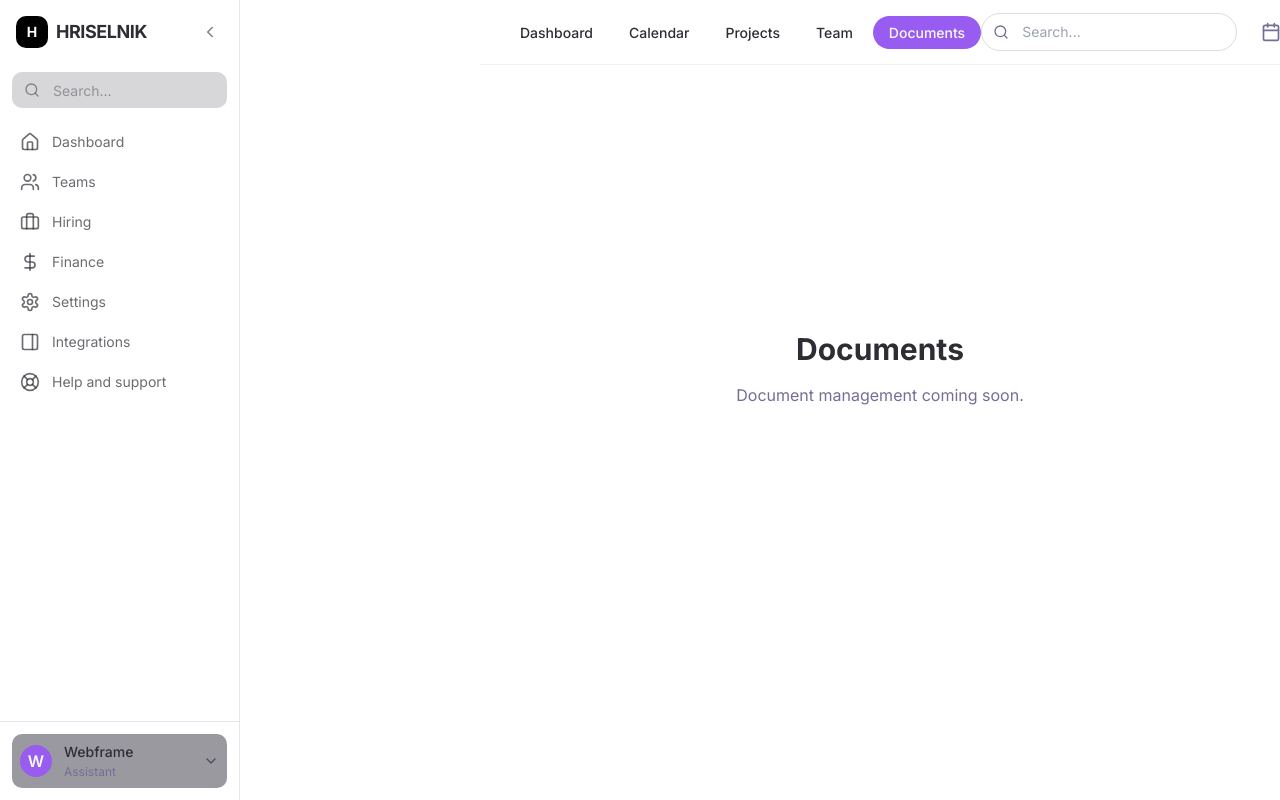
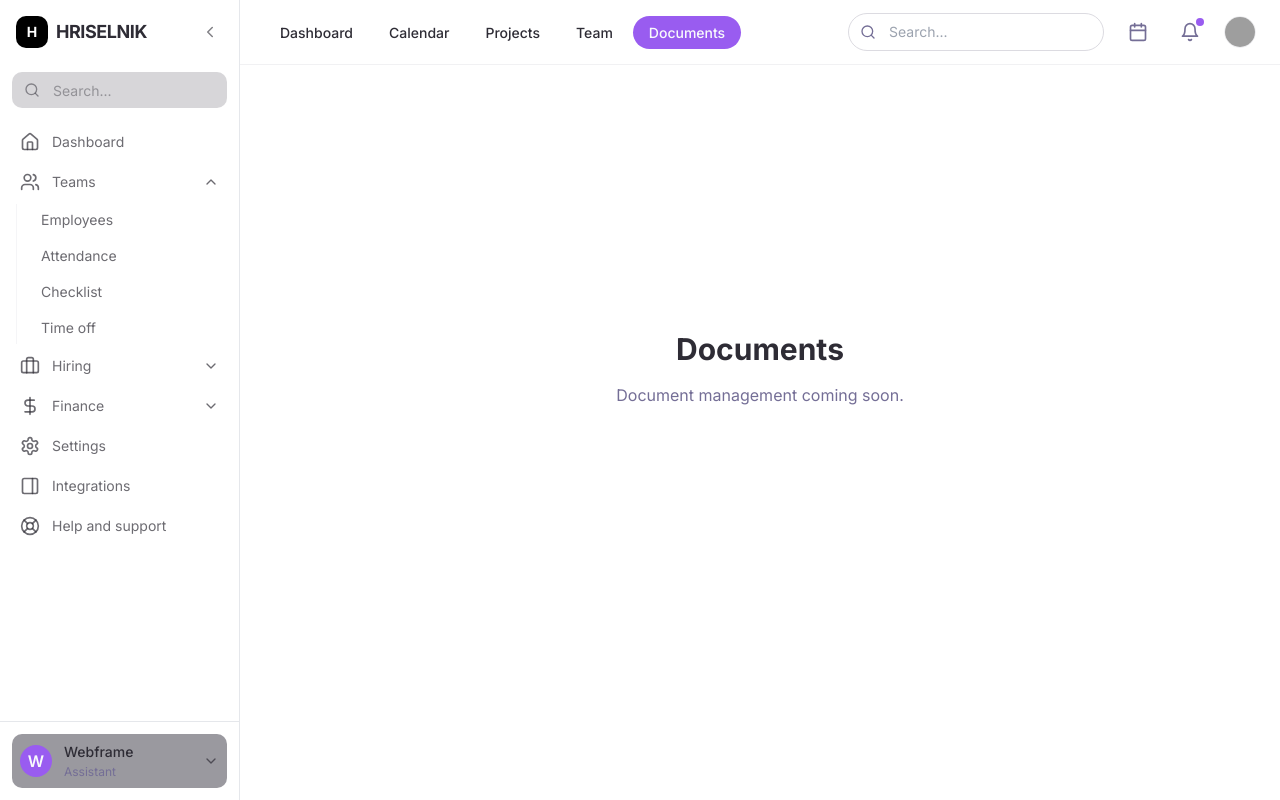
Before and after one commit to MalikMohsin5885/NexHR, a React (Vite) app: page /documents in a window 1280 px wide. Built offline with nearby package versions, Linux system fonts and the light colour scheme; grey boxes are pictures that could not be loaded.

Commit message:
Fix dashboard and sidebar issues
Addresses issues affecting the dashboard and sidebar to ensure proper functionality.

```diff
--- a/src/App.tsx
+++ b/src/App.tsx
@@ -10,6 +10,14 @@ import Team from "./pages/Team";
 import Projects from "./pages/Projects";
 import Documents from "./pages/Documents";
 import NotFound from "./pages/NotFound";
+
+// Create a placeholder component for routes that don't have dedicated pages yet
+const PlaceholderPage = ({ title }: { title: string }) => (
+  <div className="flex flex-col items-center justify-center min-h-[60vh]">
+    <h1 className="text-2xl font-bold mb-4">{title}</h1>
+    <p className="text-muted-foreground">This page is under construction</p>
+  </div>
+);
 
 const queryClient = new QueryClient();
 
@@ -25,6 +33,28 @@ const App = () => (
           <Route path="/team" element={<Team />} />
           <Route path="/projects" element={<Projects />} />
           <Route path="/documents" element={<Documents />} />
+
+          {/* Add routes for sidebar items */}
+          <Route path="/teams" element={<PlaceholderPage title="Teams" />} />
+          <Route path="/employees" element={<PlaceholderPage title="Employees" />} />
+          <Route path="/attendance" element={<PlaceholderPage title="Attendance" />} />
+          <Route path="/checklist" element={<PlaceholderPage title="Checklist" />} />
+          <Route path="/time-off" element={<PlaceholderPage title="Time Off" />} />
+
+          <Route path="/hiring" element={<PlaceholderPage title="Hiring" />} />
+          <Route path="/onboarding" element={<PlaceholderPage title="Onboarding" />} />
+          <Route path="/hiring-handbook" element={<PlaceholderPage title="Hiring Handbook" />} />
+
+          <Route path="/finance" element={<PlaceholderPage title="Finance" />} />
+          <Route path="/payroll" element={<PlaceholderPage title="Payroll" />} />
+          <Route path="/expenses" element={<PlaceholderPage title="Expenses" />} />
+          <Route path="/invoices" element={<PlaceholderPage title="Invoices" />} />
+          <Route path="/payment-information" element={<PlaceholderPage title="Payment Information" />} />
+
+          <Route path="/settings" element={<PlaceholderPage title="Settings" />} />
+          <Route path="/integrations" element={<PlaceholderPage title="Integrations" />} />
+          <Route path="/support" element={<PlaceholderPage title="Help & Support" />} />
+
           <Route path="*" element={<NotFound />} />
         </Routes>
       </BrowserRouter>
--- a/src/components/sidebar/Sidebar.tsx
+++ b/src/components/sidebar/Sidebar.tsx
@@ -25,12 +25,14 @@ const Sidebar: React.FC<SidebarProps> = ({ collapsed, setCollapsed }) => {
   };
 
   const isActive = (path: string) => {
-    return location.pathname === path;
+    return location.pathname === path ||
+           location.pathname.startsWith(path + '/') ||
+           (path !== '/' && location.pathname.startsWith(path));
   };
 
   return (
     <aside className={cn(
-      "flex h-screen flex-col overflow-y-auto bg-sidebar border-r border-sidebar-border transition-all duration-300 ease-in-out",
+      "fixed top-0 left-0 h-screen flex flex-col overflow-y-auto border-r border-sidebar-border transition-all duration-300 ease-in-out bg-white z-30",
       collapsed ? "w-[60px]" : "w-[240px]"
     )}>
       <SidebarHeader collapsed={collapsed} setCollapsed={setCollapsed} />
--- a/src/components/sidebar/SidebarItem.tsx
+++ b/src/components/sidebar/SidebarItem.tsx
@@ -36,8 +36,8 @@ const SidebarItem: React.FC<SidebarItemProps> = ({
           className={cn(
             "w-full flex items-center py-2 px-3 rounded-md text-sm transition-colors",
             active
-              ? "text-sidebar-foreground font-medium"
-              : "text-sidebar-foreground/70 hover:text-sidebar-foreground",
+              ? "text-sidebar-foreground font-medium bg-sidebar-accent/10"
+              : "text-sidebar-foreground/70 hover:text-sidebar-foreground hover:bg-sidebar-accent/5",
             collapsed ? "justify-center" : "justify-between"
           )}
         >
@@ -63,7 +63,7 @@ const SidebarItem: React.FC<SidebarItemProps> = ({
 
           {/* Submenu dropdown for collapsed sidebar */}
           {collapsed && hasSubMenu && (
-            <div className="absolute left-full top-0 ml-2 w-48 bg-sidebar shadow-lg rounded-md py-2 z-50 hidden group-hover:block">
+            <div className="absolute left-full top-0 ml-2 w-48 bg-white shadow-lg rounded-md py-2 z-50 hidden group-hover:block">
               <div className="py-1 px-3 font-medium border-b border-sidebar-border mb-1">
                 {item.title}
               </div>
@@ -72,8 +72,8 @@ const SidebarItem: React.FC<SidebarItemProps> = ({
                   key={subItem.title}
                   to={subItem.path}
                   className={cn(
-                    "flex items-center px-3 py-2 text-sm hover:bg-sidebar-accent/30",
-                    isActive(subItem.path) && "bg-sidebar-accent/50 font-medium"
+                    "flex items-center px-3 py-2 text-sm hover:bg-sidebar-accent/10",
+                    isActive(subItem.path) && "bg-sidebar-accent/20 font-medium text-primary"
                   )}
                 >
                   {subItem.title}
@@ -88,8 +88,8 @@ const SidebarItem: React.FC<SidebarItemProps> = ({
           className={cn(
             "flex items-center py-2 px-3 rounded-md text-sm transition-colors",
             active
-              ? "text-sidebar-foreground font-medium"
-              : "text-sidebar-foreground/70 hover:text-sidebar-foreground",
+              ? "text-sidebar-foreground font-medium bg-sidebar-accent/10"
+              : "text-sidebar-foreground/70 hover:text-sidebar-foreground hover:bg-sidebar-accent/5",
             collapsed && "justify-center"
           )}
         >
--- a/src/components/sidebar/sidebarItems.ts
+++ b/src/components/sidebar/sidebarItems.ts
@@ -8,9 +8,9 @@ import {
   PanelRight,
   LifeBuoy
 } from 'lucide-react';
-import { SidebarItemType } from './types';
+import { SidebarMenuItem } from './types';
 
-export const sidebarItems: SidebarItemType[] = [
+export const sidebarItems: SidebarMenuItem[] = [
   {
     title: 'Dashboard',
     path: '/',
@@ -20,7 +20,7 @@ export const sidebarItems: SidebarItemType[] = [
     title: 'Teams',
     path: '/teams',
     icon: Users,
-    children: [
+    submenu: [
       { title: 'Employees', path: '/employees' },
       { title: 'Attendance', path: '/attendance' },
       { title: 'Checklist', path: '/checklist' },
@@ -31,7 +31,7 @@ export const sidebarItems: SidebarItemType[] = [
     title: 'Hiring',
     path: '/hiring',
     icon: Briefcase,
-    children: [
+    submenu: [
       { title: 'Onboarding', path: '/onboarding' },
       { title: 'Hiring handbook', path: '/hiring-handbook' },
     ],
@@ -40,7 +40,7 @@ export const sidebarItems: SidebarItemType[] = [
     title: 'Finance',
     path: '/finance',
     icon: DollarSign,
-    children: [
+    submenu: [
       { title: 'Payroll', path: '/payroll' },
       { title: 'Expenses', path: '/expenses' },
       { title: 'Invoices', path: '/invoices' },
--- a/src/components/sidebar/types.ts
+++ b/src/components/sidebar/types.ts
@@ -13,13 +13,6 @@ export type SidebarMenuItem = {
   submenu?: SidebarSubmenu[];
 };
 
-export type SidebarItemType = {
-  title: string;
-  path: string;
-  icon: ElementType;
-  children?: { title: string; path: string }[];
-};
-
 export interface SidebarProps {
   collapsed: boolean;
   setCollapsed: (collapsed: boolean) => void;
```
